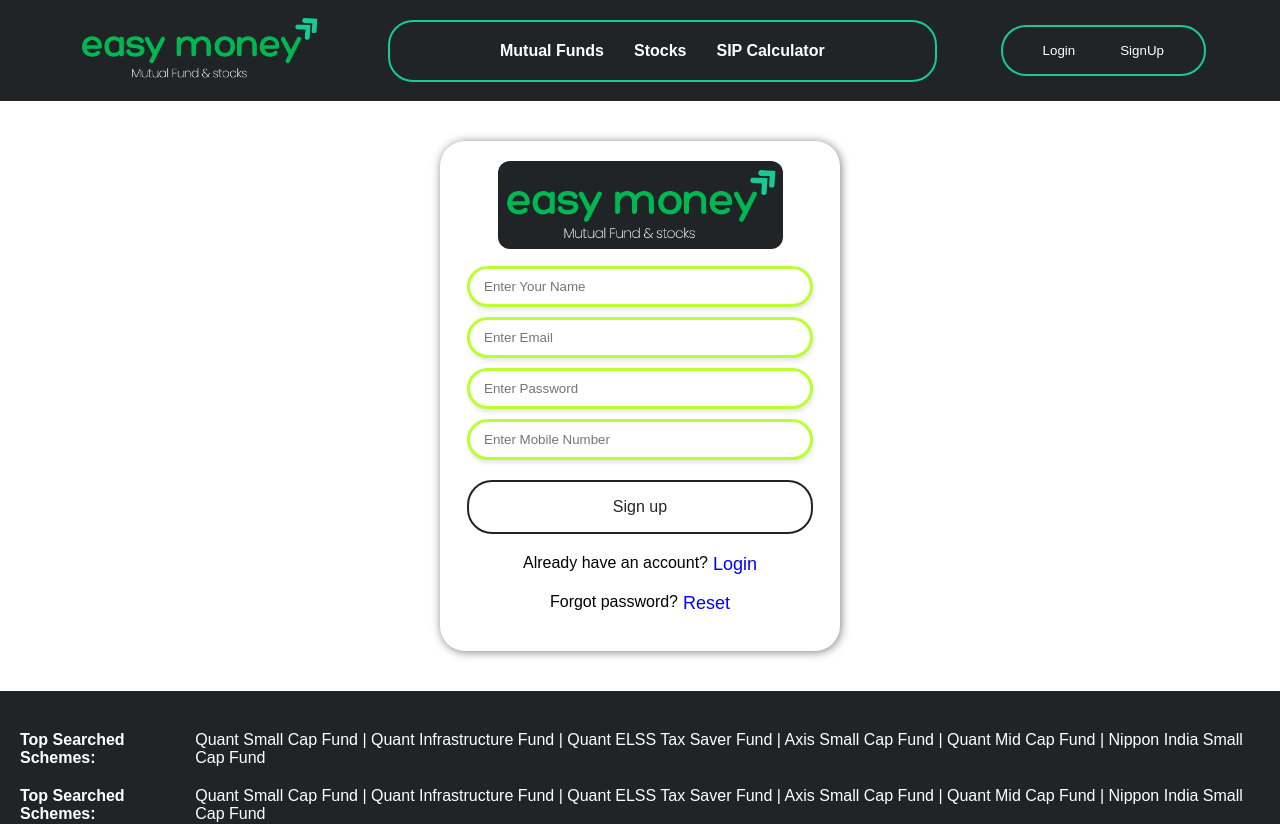
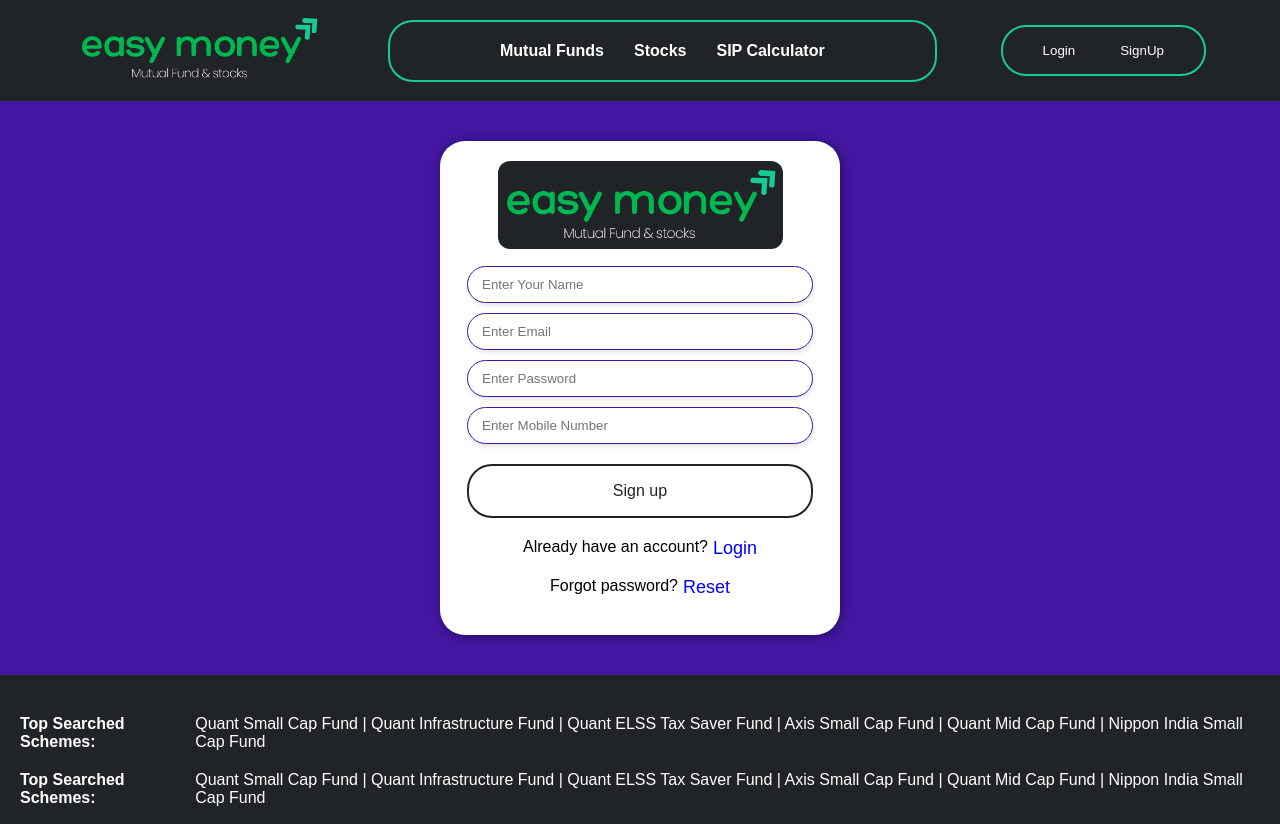
Before and after one commit to MashooqAli9140/easy-money, a React (Vite) app in the folder frontend/easymoney/: page /signup in a window 1280 px wide. Shown: the top 824 px of the page. Built offline with nearby package versions, Linux system fonts and the light colour scheme; no server answers.

Commit message:
signup page input box  and css updated

```diff
--- a/frontend/easymoney/src/Pages/Signup_page/Signup_page.css
+++ b/frontend/easymoney/src/Pages/Signup_page/Signup_page.css
@@ -13,7 +13,7 @@
 #name-input{
     width: 100%;
     padding: 10px 14px 10px 14px;
-    border: 3px solid #BAFF2F;
+    border: 1px solid #4317A2;
     outline: none;
     border-radius: 25px;
     background-color: white;
--- a/frontend/easymoney/src/Pages/Signup_page/Signup_page.jsx
+++ b/frontend/easymoney/src/Pages/Signup_page/Signup_page.jsx
@@ -5,7 +5,6 @@ import axios from 'axios';
 import { useNavigate } from 'react-router-dom';
 import { useGlobleContext } from '../../componants/GlobleContext/GlobleContext';
 import Navbar from '../../componants/Navbar/Navbar';
-import Footer from '../../componants/footer/Footer.jsx'
 
 const Signup_page = () => {
     const [openlogin , setopenLogin] = useState("none")
@@ -29,14 +28,6 @@ const Signup_page = () => {
         setopensignup("block");
     }
 
-    //when passowrd or email is icorrect then show error for 5 SECONDS
-    if( openerror === "block" ){
-        const errorTimeout = setTimeout( ()=> {
-            setOpenError("none")
-      },5000)
-    }
-
-
 //SIGN UP REQ FUNCTION
     async function SendUserSignup(e){
            e.preventDefault();
@@ -58,8 +49,8 @@ const Signup_page = () => {
             setName("") , setEmail("") , setPassword(""), setMobile_num("");
             return response.status;
            } catch (error) {
-              console.log("error while creating accoung" , error.msge );
-              alert("error while sending");
+              console.log("error while creating account" , error.message );
+              if(error.message === "Request failed with status code 509" ) return alert("email or number is already registered")
            }
     }
 
@@ -99,12 +90,19 @@ const Signup_page = () => {
  }
 
 
+    //when passowrd or email is icorrect then show error for 5 SECONDS
+    if( openerror === "block" ){
+        const errorTimeout = setTimeout( ()=> {
+            setOpenError("none")
+      },5000)
+    }
+
 
 
   return (
     <>
     <Navbar />
-    <div style={{display:'flex',justifyContent:'center', backgroundColor:"white", padding:"40px 20px 40px 20px"}}>
+    <div style={{display:'flex',justifyContent:'center', backgroundColor:"#4317A2", padding:"40px 20px 40px 20px"}}>
 {/* //SIGN FORM  */}
         <div id='signup_form' style={{ display:opensignup }}>
             {/* //form logo */}
@@ -115,17 +113,19 @@ const Signup_page = () => {
             <div id='form-inputs'>
                 <form onSubmit={ (e) => SendUserSignup(e)}>
                     <div style={{ padding:"5px 5px 5px 5px"}}>
-                       <input value={ name } onChange={ (e) => setName(e.target.value) } id='name-input' type="text" placeholder='Enter Your Name' />
+                       <input min={4} value={ name } onChange={ (e) => setName(e.target.value) } id='name-input' type="text" placeholder='Enter Your Name' />
                     </div>
                     <div style={{ padding:"5px 5px 5px 5px"}}>
                        <input value={ email } onChange={ (e) => setEmail(e.target.value) } id='name-input' type="text" placeholder='Enter Email' />
                     </div>
                     <div style={{ padding:"5px 5px 5px 5px"}}>
-                       <input value={ password } onChange={ (e) => setPassword(e.target.value) } id='name-input' type="text" placeholder='Enter Password' />
+                       <input minLength={8} value={ password } onChange={ (e) => setPassword(e.target.value) } id='name-input' type="text" placeholder='Enter Password' />
                     </div>
+
                     <div style={{ padding:"5px 5px 5px 5px"}}>
-                       <input value={ mobile_num } onChange={ (e) => setMobile_num(e.target.value) } id='name-input' type="text" placeholder='Enter Mobile Number' />
+                       <input minLength={10} value={ mobile_num } onChange={ (e) => setMobile_num(e.target.value) } id='name-input' type="text" placeholder='Enter Mobile Number' />
                     </div>
+
                     <div style={{ padding:"5px 5px 5px 5px", marginTop:"10px"}}>
                         <button type='submit' id='signup-form-btn'> Sign up </button>
                     </div>
@@ -182,7 +182,6 @@ const Signup_page = () => {
         </div>
 
     </div>
-    <Footer />
     </>
   )
 }
```
